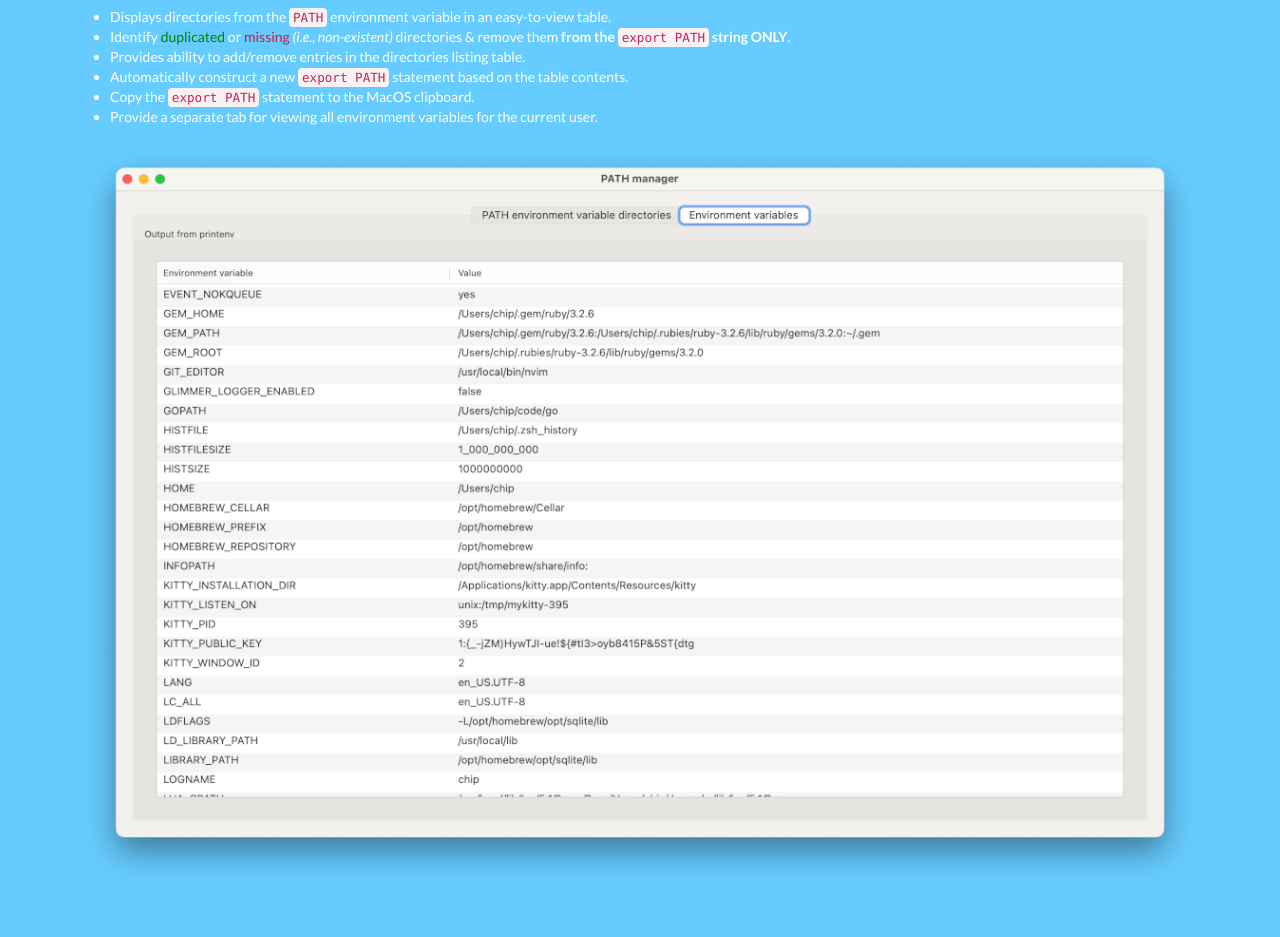
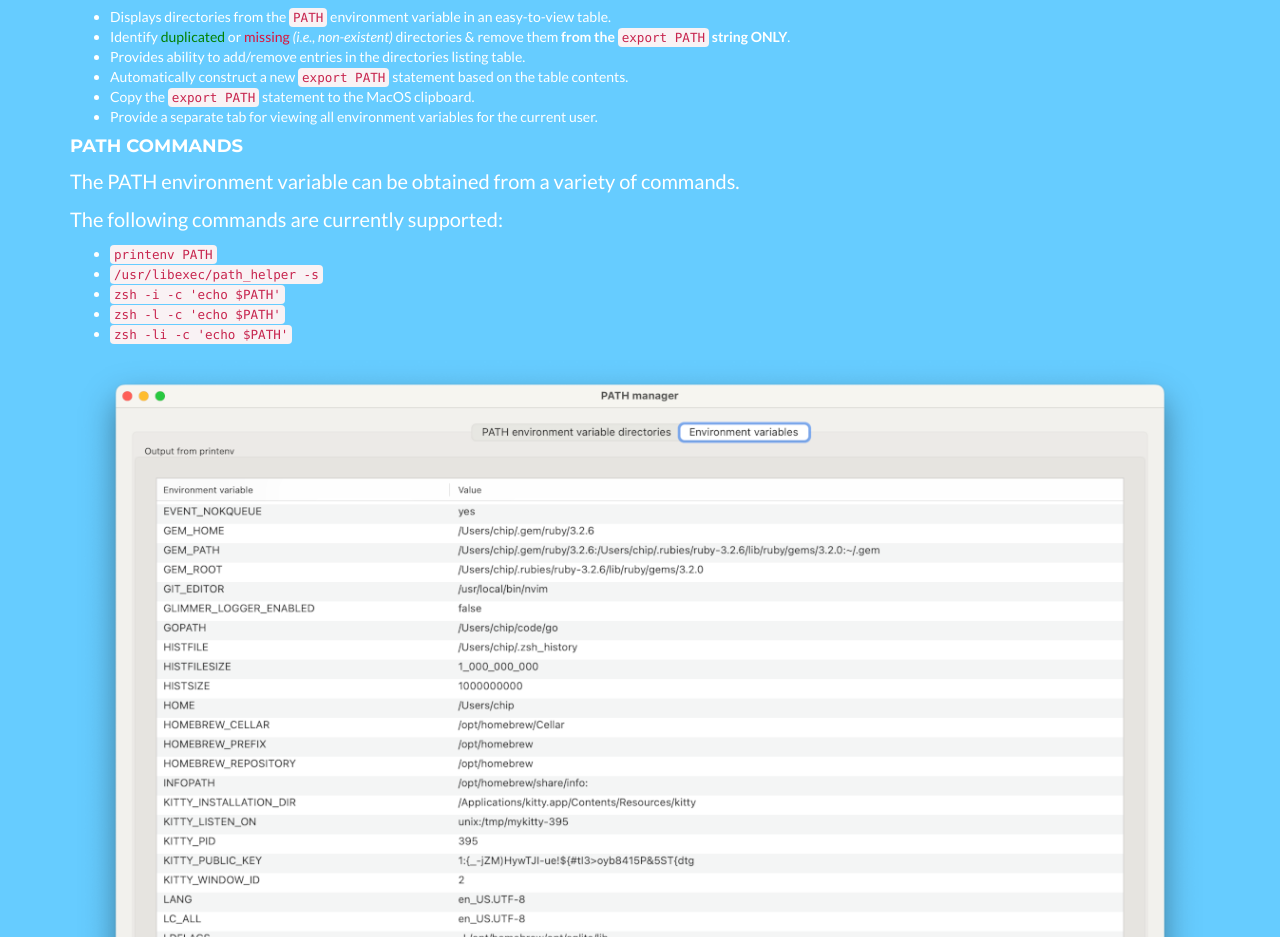
Before and after one commit to chip/chipcastle.com, a website: page software.html in a window 1280 px wide. Shown: the part 1242-2179 px from the top of the page. Drawn offline with Linux system fonts and the light colour scheme.

Commit message:
Add supported PATH commands

```diff
--- a/software.html
+++ b/software.html
@@ -100,6 +100,17 @@
                       <li>Automatically construct a new <code>export PATH</code> statement based on the table contents.</li>
                       <li>Copy the <code>export PATH</code> statement to the MacOS clipboard.</li>
                       <li>Provide a separate tab for viewing all environment variables for the current user.</li>
+                    </ul>
+
+                    <h4>PATH commands</h4>
+                    <p>The PATH environment variable can be obtained from a variety of commands.</p>
+                    <p>The following commands are currently supported:</p>
+                    <ul>
+                      <li><code>printenv PATH</code></li>
+                      <li><code>/usr/libexec/path_helper -s</code></li>
+                      <li><code>zsh -i -c 'echo $PATH'</code></li>
+                      <li><code>zsh -l -c 'echo $PATH'</code></li>
+                      <li><code>zsh -li -c 'echo $PATH'</code></li>
                     </ul>
                   </p>
                 </div>
```
